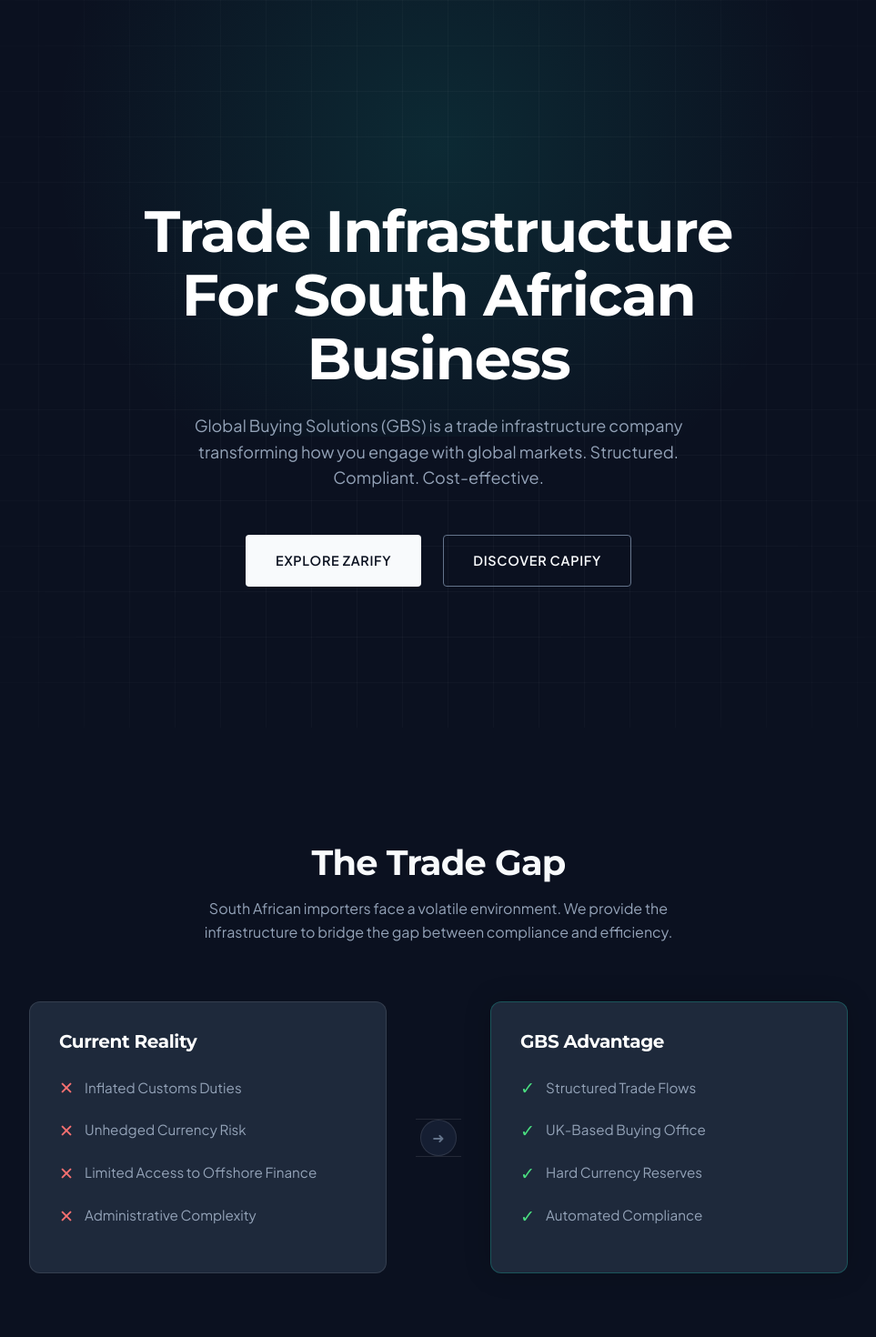
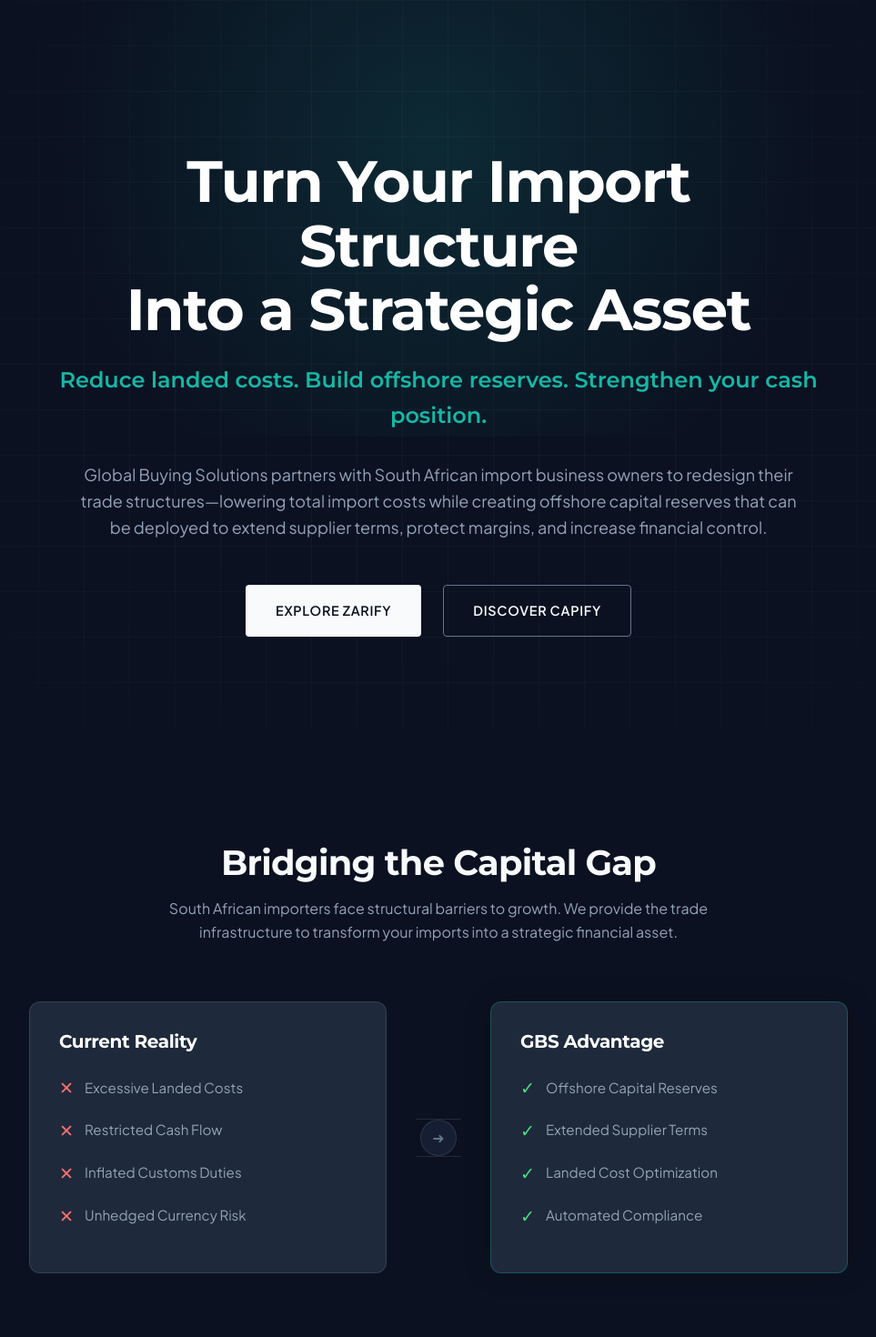
Before and after one commit to globalbuying/GBS_Site, a React (Vite) app: page / in a window 1280 px wide. Shown: the top 1470 px of the page at 91% size, without its empty margins (158-1121 px from the left). Built offline with nearby package versions, Linux system fonts and the light colour scheme.

Commit message:
update: reconfigure hero and page sections with strategic asset value proposition

```diff
--- a/src/components/CapifySection.jsx
+++ b/src/components/CapifySection.jsx
@@ -12,7 +12,7 @@
               <span className="product-tagline">Global Financial Operations</span>
             </h2>
             <p className="product-description">
-              For businesses ready to scale. Capify establishes your dedicated UK buying office, unlocking access to global finance and hard currency reserves.
+              For businesses ready to scale. Capify establishes your dedicated UK buying office, building the offshore reserves needed to extend payment terms and strengthen your cash position.
             </p>
 
             <div className="process-box capify-box">
@@ -28,9 +28,9 @@
             </div>
 
             <ul className="feature-list">
-              <li><span className="check">✓</span> <span className="text">Establish Legitimate Offshore Presence</span></li>
-              <li><span className="check">✓</span> <span className="text">Access International Trade Finance</span></li>
-              <li><span className="check">✓</span> <span className="text">Centralize FX Strategy</span></li>
+              <li><span className="check">✓</span> <span className="text">Build Legitimate Offshore Capital</span></li>
+              <li><span className="check">✓</span> <span className="text">Extend Supplier Payment Terms</span></li>
+              <li><span className="check">✓</span> <span className="text">Improve Cash Flow & Financial Flexibility</span></li>
             </ul>
 
             <a href="#contact" className="btn-learn-more capify-btn">Enquire About Capify</a>
--- a/src/components/ContactCTA.jsx
+++ b/src/components/ContactCTA.jsx
@@ -7,7 +7,7 @@
   return (
     <footer id="contact" className="contact-section">
       <div className="container center-content">
-        <h2 className="cta-title">Ready to optimize your trade infrastructure?</h2>
+        <h2 className="cta-title">Ready to transform your import structure?</h2>
         <p className="cta-description">
           Join leading businesses transforming their global engagement with Global Buying Solutions.
         </p>
--- a/src/components/Hero.jsx
+++ b/src/components/Hero.jsx
@@ -8,13 +8,18 @@
 
       <div className="container hero-content">
         <h1 className="hero-title">
-          <span className="block-reveal">Trade Infrastructure</span>
-          <span className="block-reveal delay-1">For South African Business</span>
+          <span className="block-reveal">Turn Your Import Structure</span>
+          <span className="block-reveal delay-1">Into a Strategic Asset</span>
         </h1>
 
-        <p className="hero-subtitle">
-          Global Buying Solutions (GBS) is a trade infrastructure company transforming how you engage with global markets.
-          Structured. Compliant. Cost-effective.
+        <div className="hero-subheadline">
+          Reduce landed costs. Build offshore reserves. Strengthen your cash position.
+        </div>
+
+        <p className="hero-body">
+          Global Buying Solutions partners with South African import business owners to redesign their trade
+          structures—lowering total import costs while creating offshore capital reserves
+          that can be deployed to extend supplier terms, protect margins, and increase financial control.
         </p>
 
         <div className="hero-actions">
@@ -79,13 +84,24 @@
         }
         .delay-1 { animation-delay: 0.2s; }
 
-        .hero-subtitle {
+        .hero-subheadline {
+          font-family: var(--font-display);
+          font-size: 1.5rem;
+          font-weight: 600;
+          color: var(--color-zarify);
+          margin-bottom: 2rem;
+          opacity: 0;
+          animation: fadeSlideUp 0.8s ease-out 0.4s forwards;
+        }
+
+        .hero-body {
           font-size: 1.125rem;
           color: var(--text-secondary);
-          max-width: 600px;
+          max-width: 800px;
           margin: 0 auto 3rem;
           opacity: 0;
-          animation: fadeSlideUp 0.8s ease-out 0.4s forwards;
+          animation: fadeSlideUp 0.8s ease-out 0.6s forwards;
+          line-height: 1.6;
         }
 
         .hero-actions {
@@ -93,7 +109,7 @@
           gap: 1.5rem;
           justify-content: center;
           opacity: 0;
-          animation: fadeSlideUp 0.8s ease-out 0.6s forwards;
+          animation: fadeSlideUp 0.8s ease-out 0.8s forwards;
         }
 
         .btn {
--- a/src/components/ProblemSolution.jsx
+++ b/src/components/ProblemSolution.jsx
@@ -5,18 +5,18 @@
     {
       title: "The Friction",
       items: [
+        "Excessive Landed Costs",
+        "Restricted Cash Flow",
         "Inflated Customs Duties",
-                "Unhedged Currency Risk",
-                "Limited Access to Offshore Finance",
-                "Administrative Complexity"
+        "Unhedged Currency Risk"
       ]
     },
     {
       title: "The GBS Solution",
       items: [
-                "Structured Trade Flows",
-                "UK-Based Buying Office",
-                "Hard Currency Reserves",
+        "Offshore Capital Reserves",
+        "Extended Supplier Terms",
+        "Landed Cost Optimization",
         "Automated Compliance"
       ]
     }
@@ -26,9 +26,9 @@
     <section className="problem-solution-section">
       <div className="container">
         <div className="section-header">
-                    <h2 className="section-title">The Trade Gap</h2>
+          <h2 className="section-title">Bridging the Capital Gap</h2>
           <p className="section-subtitle">
-                        South African importers face a volatile environment. We provide the infrastructure to bridge the gap between compliance and efficiency.
+            South African importers face structural barriers to growth. We provide the trade infrastructure to transform your imports into a strategic financial asset.
           </p>
         </div>
 
```
Lines whose indentation alone changed are shown as unchanged.
